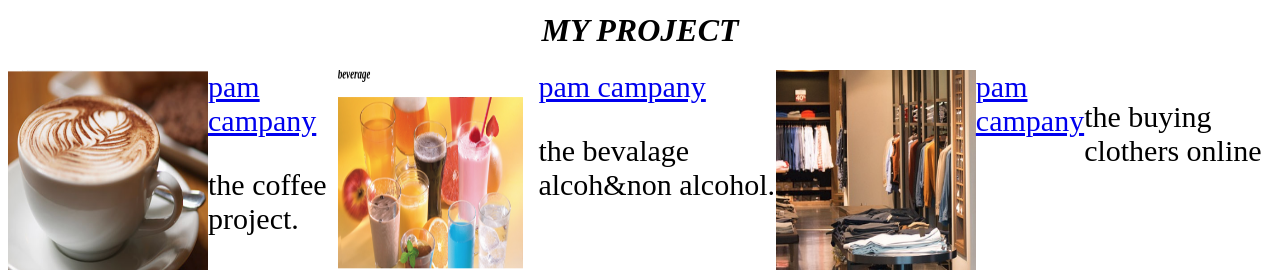
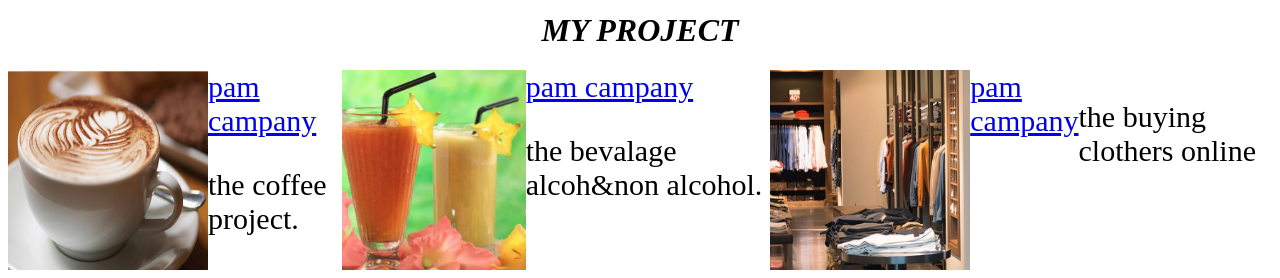
Before and after one commit to Apamela/portfolio, a plain HTML site: page portfolio/index.html in a window 1280 px wide. Shown: the part 1031-1309 px from the top of the page. Drawn offline with Linux system fonts and the light colour scheme; files whose address does not match are found by name.

Commit message:
i change the image of bevarage.

```diff
--- a/portfolio/index.html
+++ b/portfolio/index.html
@@ -17,7 +17,7 @@
             <a href="https://repl.it/student/submissions/7189523">pam campany</a>
             <p>the coffee project.</p>
         </div>
-        <img src="/home/wecode/Documents/portfolio/image/beve.png">
+        <img src="/home/wecode/Documents/portfolio/image/rg.png">
         <div class="number">
             <a href="https://repl.it/student/submissions/7189523">pam campany</a>
             <p>the bevalage alcoh&non alcohol.</p>
```
Also changed, not shown: portfolio/image/rg.png (added).
